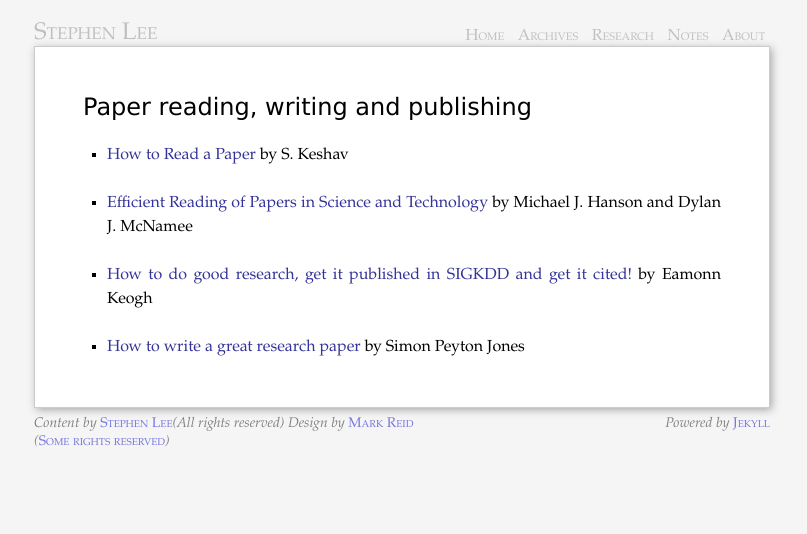
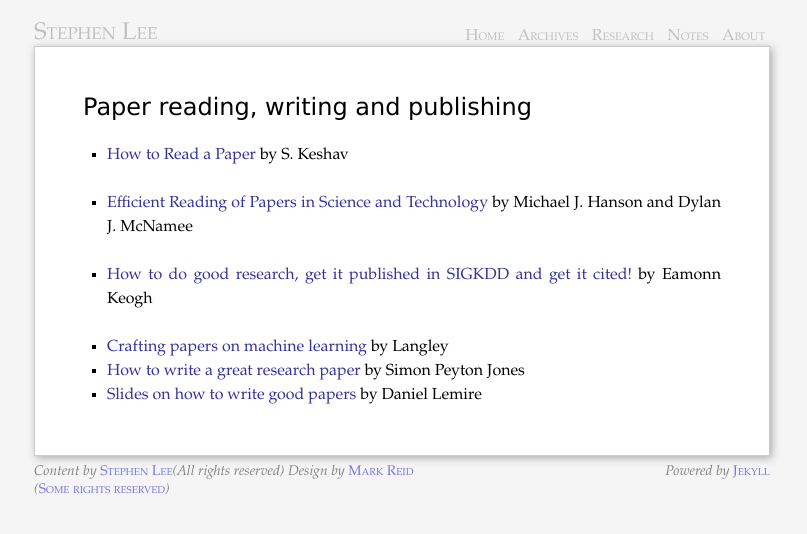
Before and after one commit to stephenLee/stephenlee.github.com, a Jekyll site: the page built from research/advice/index.markdown, in a window 1280 px wide. Shown: the top 534 px of the page, without its empty margins (238-1045 px from the left). Built offline with Jekyll 4.4.1, drawn with Linux system fonts in a browser that asks for light colours.

Commit message:
Updated research/advice/index.markdown

```diff
--- a/research/advice/index.markdown
+++ b/research/advice/index.markdown
@@ -12,4 +12,6 @@ layout: main
 
 * [How to do good research, get it published in SIGKDD and get it cited!](http://www.cs.ucr.edu/~eamonn/Keogh_SIGKDD09_tutorial.pdf) by Eamonn Keogh
 
+* [Crafting papers on machine learning](http://luci.ics.uci.edu/websiteContent/weAreLuci/biographies/faculty/djp3/LocalCopy/crafting-papers-on-machine.pdf) by Langley
 * [How to write a great research paper](http://research.microsoft.com/en-us/um/people/simonpj/papers/giving-a-talk/writing-a-paper-slides.pdf) by Simon Peyton Jones
+* [Slides on how to write good papers](http://www.daniel-lemire.com/blog/archives/2010/03/26/write-good-papers-my-slides/) by Daniel Lemire
```
